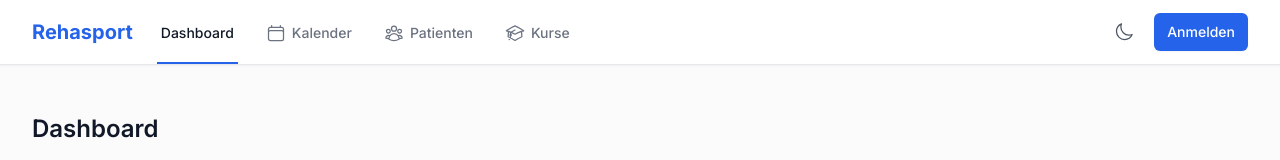
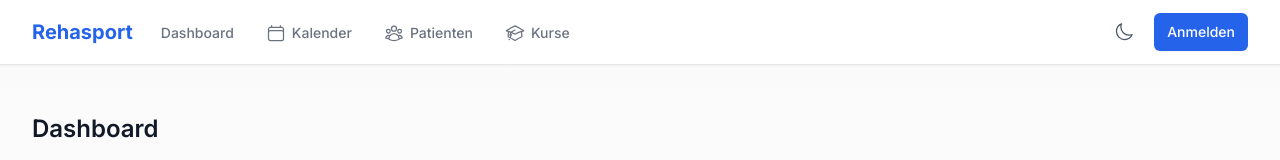
Before and after one commit to AiMoments01/windsurf, a Next.js app: page / in a window 1280 px wide. Shown: the top 160 px of the page. Built offline with nearby package versions, Linux system fonts and the light colour scheme.

Commit message:
Links in Navigation und Hauptseite korrigiert, um auf die korrekten Dashboard-Pfade zu verweisen

```diff
--- a/app/page.tsx
+++ b/app/page.tsx
@@ -126,7 +126,7 @@ export default function Home() {
               </div>
               <div className="bg-gray-50 dark:bg-gray-800/50 px-3 sm:px-5 py-2 sm:py-3 border-t border-gray-200 dark:border-gray-700">
                 <div className="text-xs sm:text-sm">
-                  <Link href="/patients" className="font-medium text-primary hover:text-primary-dark dark:text-blue-400 dark:hover:text-blue-300">
+                  <Link href="/dashboard/patients" className="font-medium text-primary hover:text-primary-dark dark:text-blue-400 dark:hover:text-blue-300">
                     Alle anzeigen
                   </Link>
                 </div>
@@ -151,7 +151,7 @@ export default function Home() {
               </div>
               <div className="bg-gray-50 dark:bg-gray-800/50 px-3 sm:px-5 py-2 sm:py-3 border-t border-gray-200 dark:border-gray-700">
                 <div className="text-xs sm:text-sm">
-                  <Link href="/courses" className="font-medium text-primary hover:text-primary-dark dark:text-blue-400 dark:hover:text-blue-300">
+                  <Link href="/dashboard/courses" className="font-medium text-primary hover:text-primary-dark dark:text-blue-400 dark:hover:text-blue-300">
                     Alle anzeigen
                   </Link>
                 </div>
@@ -176,7 +176,7 @@ export default function Home() {
               </div>
               <div className="bg-gray-50 dark:bg-gray-800/50 px-3 sm:px-5 py-2 sm:py-3 border-t border-gray-200 dark:border-gray-700">
                 <div className="text-xs sm:text-sm">
-                  <Link href="/calendar" className="font-medium text-primary hover:text-primary-dark dark:text-blue-400 dark:hover:text-blue-300">
+                  <Link href="/dashboard/calendar" className="font-medium text-primary hover:text-primary-dark dark:text-blue-400 dark:hover:text-blue-300">
                     Kalender öffnen
                   </Link>
                 </div>
@@ -201,7 +201,7 @@ export default function Home() {
               </div>
               <div className="bg-gray-50 dark:bg-gray-800/50 px-3 sm:px-5 py-2 sm:py-3 border-t border-gray-200 dark:border-gray-700">
                 <div className="text-xs sm:text-sm">
-                  <Link href="/prescriptions" className="font-medium text-primary hover:text-primary-dark dark:text-blue-400 dark:hover:text-blue-300">
+                  <Link href="/dashboard/prescriptions" className="font-medium text-primary hover:text-primary-dark dark:text-blue-400 dark:hover:text-blue-300">
                     Alle anzeigen
                   </Link>
                 </div>
@@ -235,7 +235,7 @@ export default function Home() {
               </ul>
               <div className="bg-gray-50 dark:bg-gray-800/50 px-4 sm:px-5 py-2 sm:py-3 border-t border-gray-200 dark:border-gray-700">
                 <div className="text-xs sm:text-sm">
-                  <Link href="/calendar" className="font-medium text-primary hover:text-primary-dark dark:text-blue-400 dark:hover:text-blue-300">
+                  <Link href="/dashboard/calendar" className="font-medium text-primary hover:text-primary-dark dark:text-blue-400 dark:hover:text-blue-300">
                     Alle Aktivitäten anzeigen
                   </Link>
                 </div>
--- a/components/navigation.tsx
+++ b/components/navigation.tsx
@@ -23,10 +23,10 @@ import { Database } from '@/types/supabase';
 type Profile = Database['public']['Tables']['profiles']['Row'];
 
 const navigation = [
-  { name: 'Dashboard', href: '/' },
-  { name: 'Kalender', href: '/calendar', icon: CalendarIcon },
-  { name: 'Patienten', href: '/patients', icon: UserGroupIcon },
-  { name: 'Kurse', href: '/courses', icon: AcademicCapIcon },
+  { name: 'Dashboard', href: '/dashboard' },
+  { name: 'Kalender', href: '/dashboard/calendar', icon: CalendarIcon },
+  { name: 'Patienten', href: '/dashboard/patients', icon: UserGroupIcon },
+  { name: 'Kurse', href: '/dashboard/courses', icon: AcademicCapIcon },
 ];
 
 function classNames(...classes: string[]) {
@@ -184,7 +184,7 @@ export default function Navigation() {
                         <Menu.Item>
                           {({ active }) => (
                             <Link
-                              href="/profile"
+                              href="/dashboard/profile"
                               className={classNames(
                                 active ? 'bg-gray-100 dark:bg-dark-hover' : '',
                                 'block px-3 sm:px-4 py-1.5 sm:py-2 text-xs sm:text-sm text-gray-700 dark:text-gray-300'
@@ -283,7 +283,7 @@ export default function Navigation() {
                   <div className="mt-2 space-y-0.5">
                     <Disclosure.Button
                       as="a"
-                      href="/profile"
+                      href="/dashboard/profile"
                       className="block px-3 sm:px-4 py-1.5 text-sm font-medium text-gray-500 dark:text-gray-300 hover:bg-gray-100 dark:hover:bg-dark-hover hover:text-gray-800"
                     >
                       Profil
```
